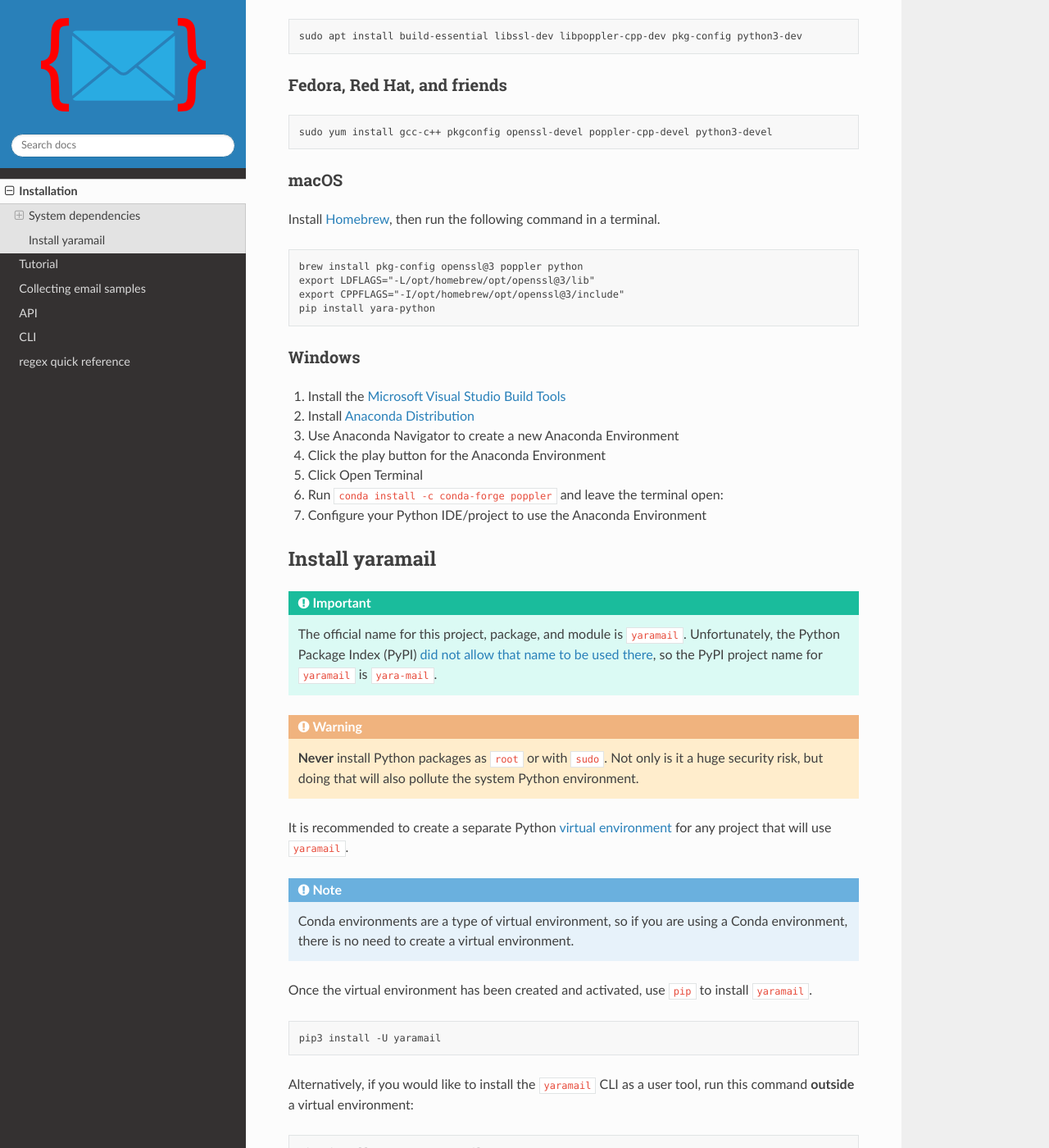
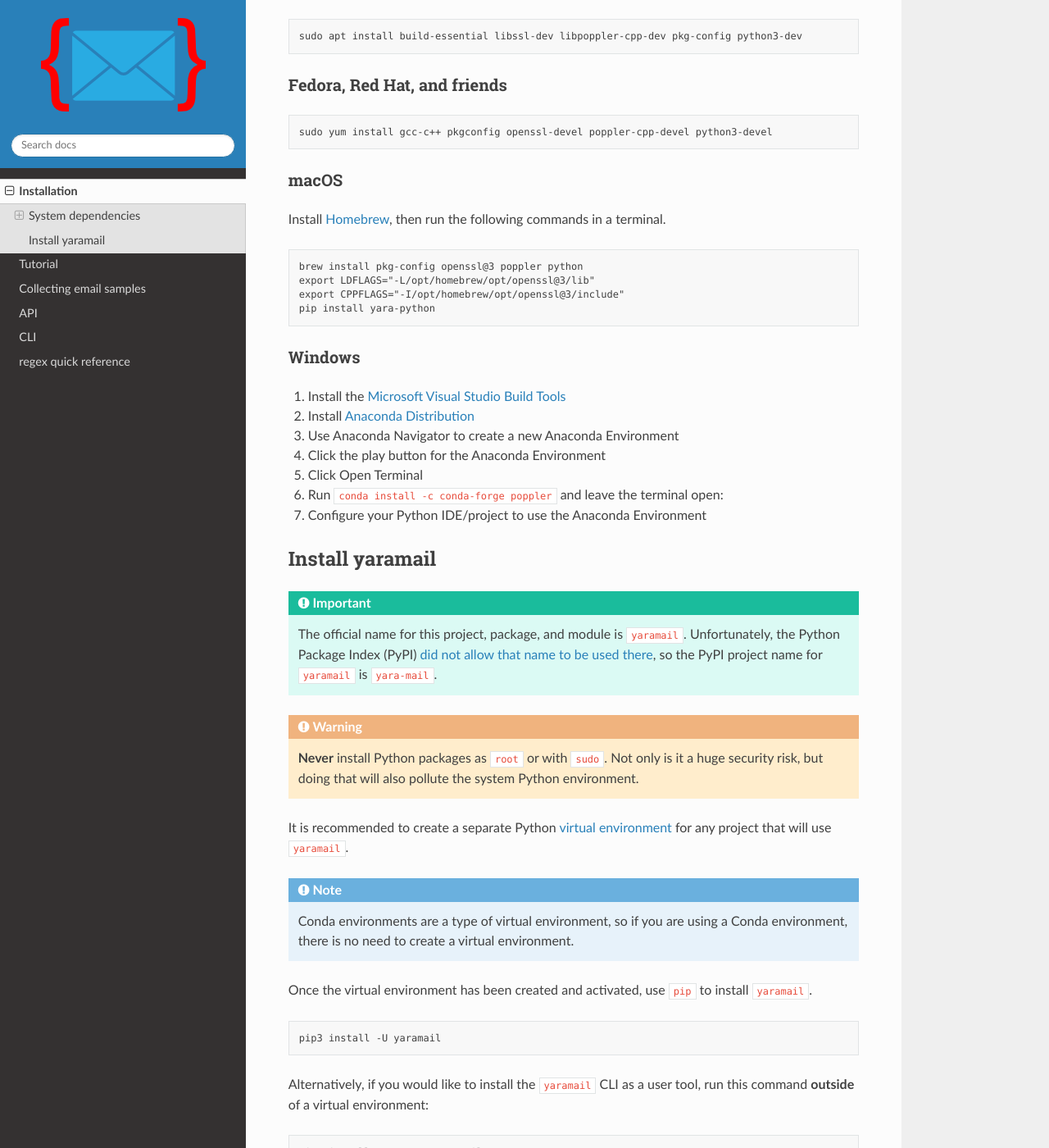
Before and after one commit to seanthegeek/yaramail, a Sphinx documentation site: the page built from docs/source/installation.md, in a window 1280 px wide and 1400 px high, scrolled down 443 px. Shown: the whole window at 82% size. Built offline with Sphinx 7.4.7 and the Read the Docs theme 2.0.0, drawn with Linux system fonts in a browser that asks for light colours.

Commit message:
Fix grammar

````diff
--- a/docs/source/installation.md
+++ b/docs/source/installation.md
@@ -24,7 +24,7 @@
 
 ### macOS
 
-Install [Homebrew][homebrew], then run the following command in a terminal.
+Install [Homebrew][homebrew], then run the following commands in a terminal.
 
 ```text
 brew install pkg-config openssl@3 poppler python
@@ -74,7 +74,7 @@
 ```
 
 Alternatively, if you would like to install the `yaramail` CLI as a user tool,
-run this command **outside** a virtual environment:
+run this command **outside** of a virtual environment:
 
 ```text
 pip3 install --user -U yaramail
````
